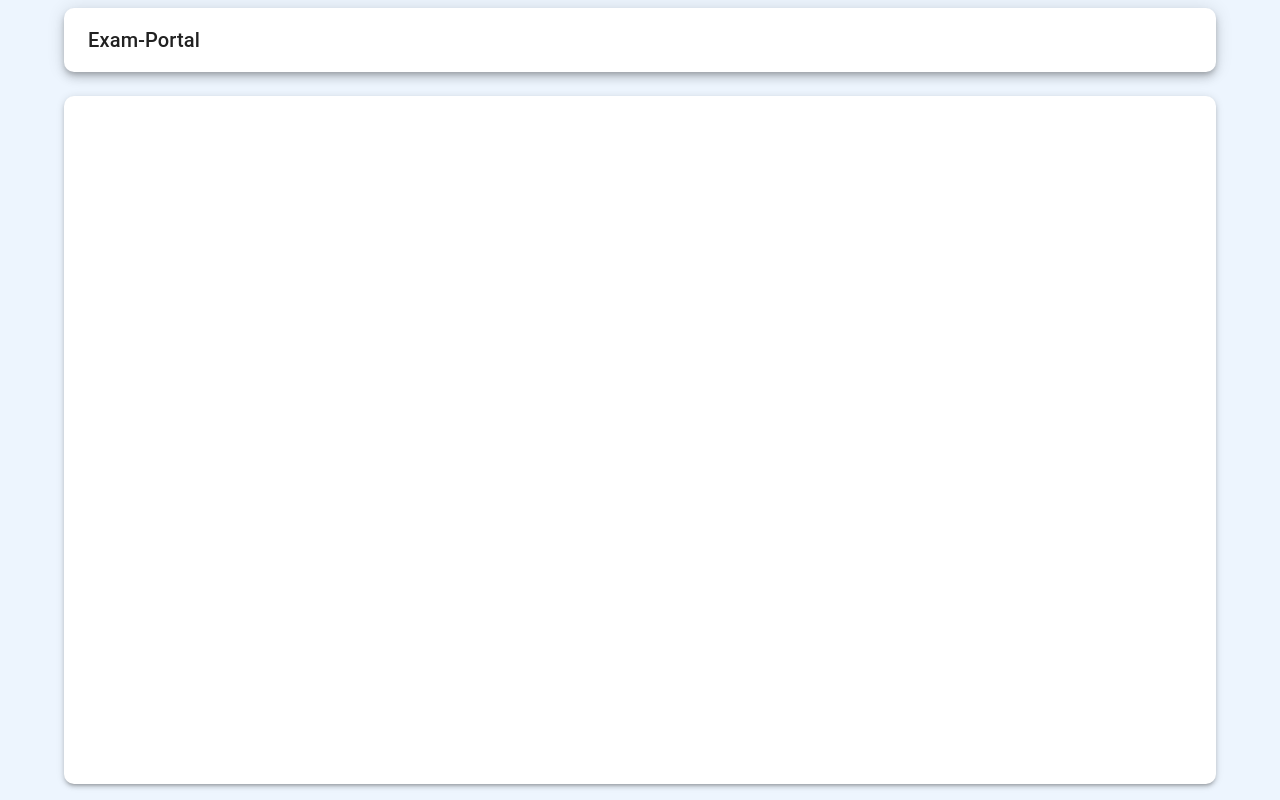
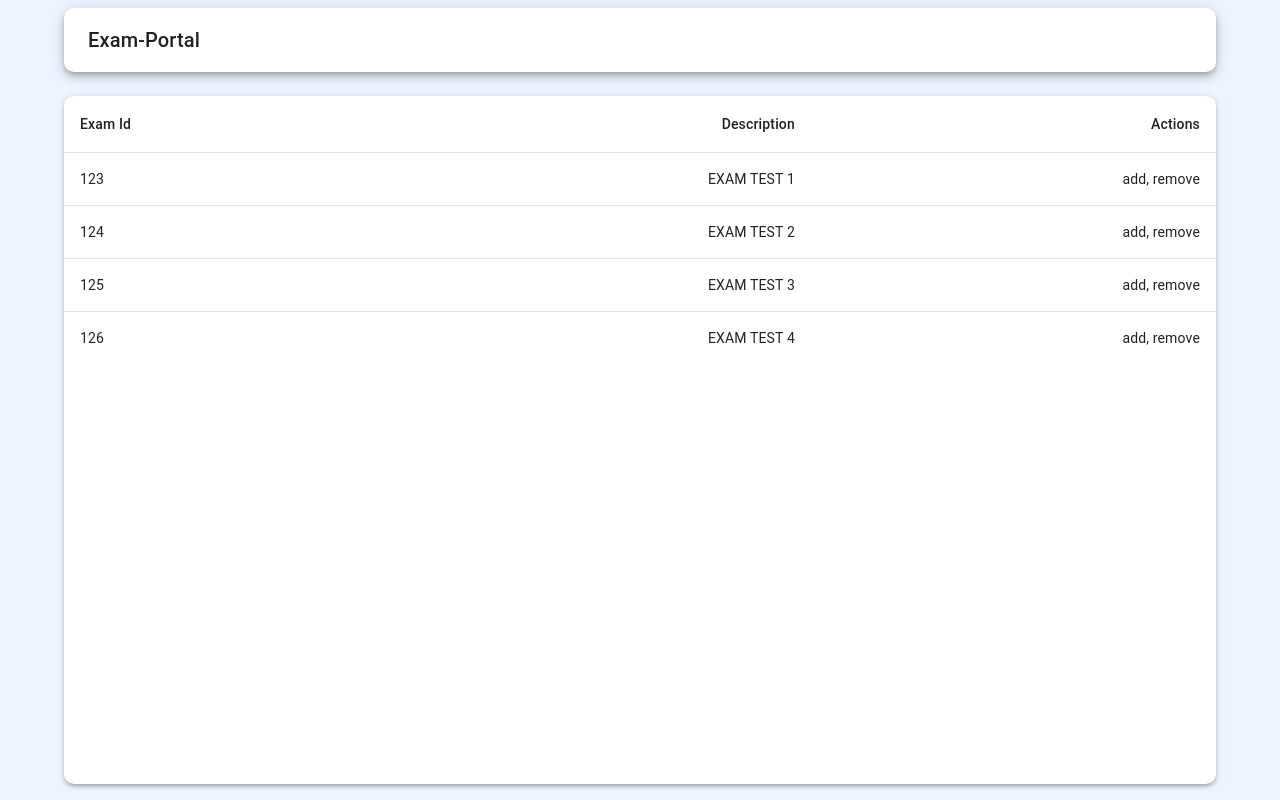
Before and after one commit to shubham225/exam-system-frontend, a React (Create React App) app: page /exam in a window 1280 px wide. Built offline with nearby package versions, Linux system fonts and the light colour scheme.

Commit message:
Exam List Page added

```diff
--- a/package.json
+++ b/package.json
@@ -7,7 +7,7 @@
     "@emotion/styled": "^11.11.5",
     "@mui/icons-material": "^5.15.15",
     "@mui/material": "^5.15.15",
-    "@mui/x-data-grid": "^7.3.1",
+    "@mui/x-data-grid": "^5.0.1",
     "@testing-library/jest-dom": "^5.17.0",
     "@testing-library/react": "^13.4.0",
     "@testing-library/user-event": "^13.5.0",
--- a/src/Components/AdminDashboard/AdminDashboard.jsx
+++ b/src/Components/AdminDashboard/AdminDashboard.jsx
@@ -10,7 +10,8 @@ export default function AdminDashboard() {
     const navigateTo = useNavigate();
 
     return (
-        <Grid container direction={'column'} >
+        <Box>
+        <Grid container direction={'column'}>
             <Grid item >
                 <Button
                     variant="outlined"
@@ -29,5 +30,6 @@ export default function AdminDashboard() {
                 </Button>
             </Grid>
         </Grid>
+        </Box>
     )
 }
--- a/src/Components/ExamList/ExamList.jsx
+++ b/src/Components/ExamList/ExamList.jsx
@@ -1,11 +1,49 @@
-import React from 'react'
+import * as React from 'react';
+import Table from '@mui/material/Table';
+import TableBody from '@mui/material/TableBody';
+import TableCell from '@mui/material/TableCell';
+import TableContainer from '@mui/material/TableContainer';
+import TableHead from '@mui/material/TableHead';
+import TableRow from '@mui/material/TableRow';
+import Paper from '@mui/material/Paper';
 
-export default function ExamList(props) {
-    const {
-        examList
-    } = props;
+function createData(id, description, actions) {
+  return { id, description, actions };
+}
 
-    return (
-        <div>ExamList</div>
-    )
+const rows = [
+  createData(123, 'EXAM TEST 1', 'add, remove'),
+  createData(124, 'EXAM TEST 2', 'add, remove'),
+  createData(125, 'EXAM TEST 3', 'add, remove'),
+  createData(126, 'EXAM TEST 4', 'add, remove'),
+];
+
+export default function ExamList() {
+  return (
+    <TableContainer >
+      <Table sx={{ minWidth: 650 }} aria-label="simple table">
+        <TableHead>
+          <TableRow>
+            <TableCell>Exam Id</TableCell>
+            <TableCell align="right">Description</TableCell>
+            <TableCell align="right">Actions</TableCell>
+          </TableRow>
+        </TableHead>
+        <TableBody>
+          {rows.map((row) => (
+            <TableRow
+              key={row.id}
+              sx={{ '&:last-child td, &:last-child th': { border: 0 } }}
+            >
+              <TableCell component="th" scope="row">
+                {row.id}
+              </TableCell>
+              <TableCell align="right">{row.description}</TableCell>
+              <TableCell align="right">{row.actions}</TableCell>
+            </TableRow>
+          ))}
+        </TableBody>
+      </Table>
+    </TableContainer>
+  );
 }
--- a/src/Components/RegistrationForm/RegistrationForm.jsx
+++ b/src/Components/RegistrationForm/RegistrationForm.jsx
@@ -66,10 +66,12 @@ const RegisterationForm = (props) => {
                                 onChange={handleFormInputChange}
                                 row
                                 aria-labelledby="row-radio-buttons-group-label"
-                            >
-                                <FormControlLabel value="male" control={<Radio />} label="Male" />
-                                <FormControlLabel value="female" control={<Radio />} label="Female" />
-                                <FormControlLabel value="other" control={<Radio />} label="Other" />
+                            >{
+                                genderItems.map(
+                                    item => (
+                                        <FormControlLabel key={item.id} value={item.id} control={<Radio />} label={item.label} />
+                                    )
+                            )}
                             </RadioGroup>
                         </FormControl>
                     </Grid>
--- a/src/Routes/ExamPage/ExamPage.jsx
+++ b/src/Routes/ExamPage/ExamPage.jsx
@@ -1,6 +1,7 @@
 import React from 'react';
 import AuthContext from '../../Context/AuthContext/AuthContext';
 import Layouts from '../../Components/Layouts';
+import ExamList from '../../Components/ExamList/ExamList';
 
 function ExamPage() {
     const {auth} = React.useContext(AuthContext);
@@ -9,7 +10,7 @@ function ExamPage() {
 
     return (
         <Layouts.LargeWindow>
-
+            <ExamList />
         </Layouts.LargeWindow>
     )
 }
```
Also changed, not shown: 1 other file (tests, documents, lock files or other folders).
